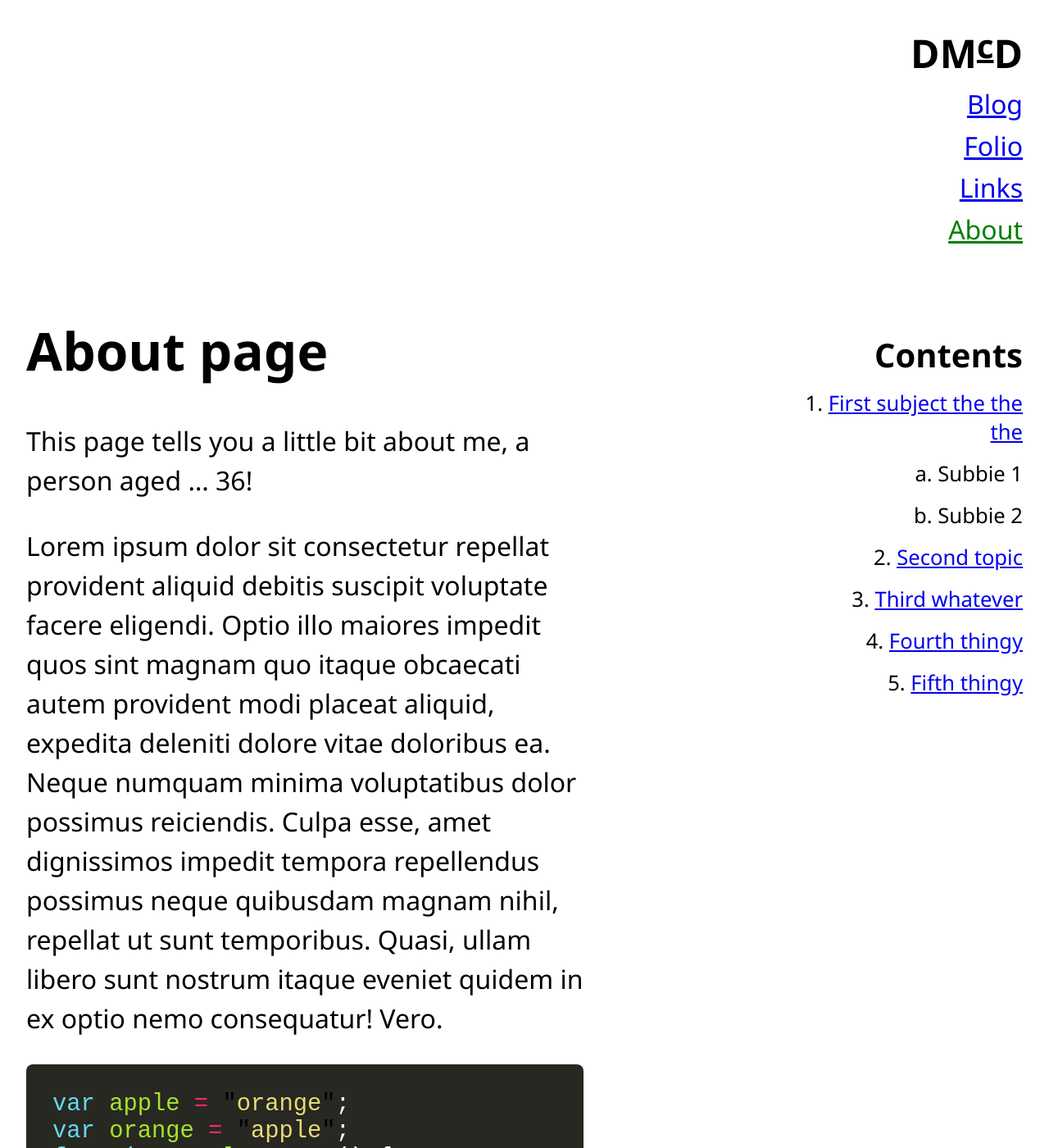
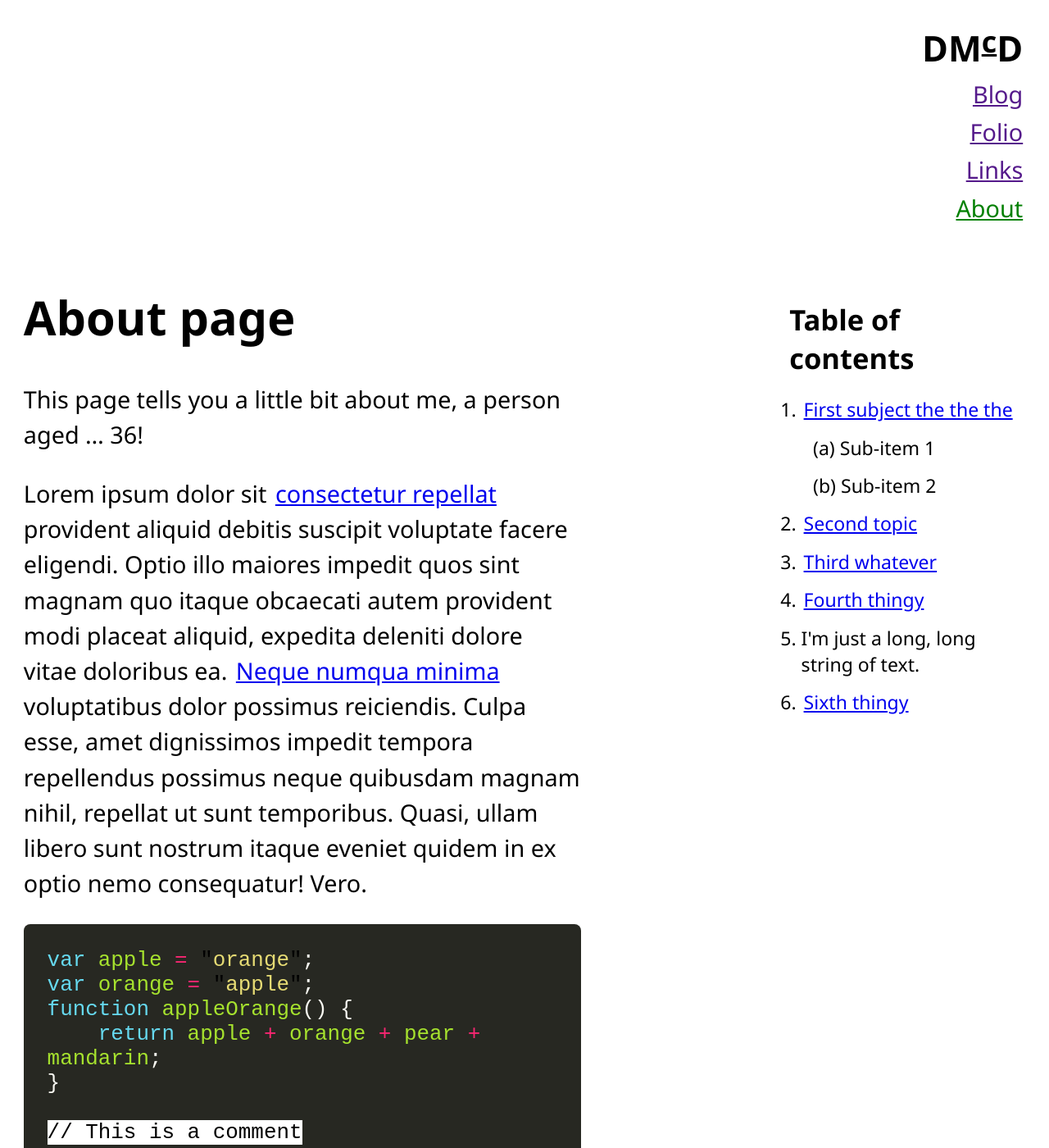
Before and after one commit to denismcdonald/blog, a Jekyll site: the page built from about.md, in a window 1280 px wide and 1400 px high. Shown: the whole window at 82% size. Built offline with Jekyll 4.4.1, drawn with Linux system fonts in a browser that asks for light colours.

Commit message:
TOC improvements

```diff
--- a/_data/navigation.yml
+++ b/_data/navigation.yml
@@ -1,10 +1,10 @@
 # - name: Home
 #   link: /
 - name: Blog
-  link: /
+  link: #
 - name: Folio
-  link: /
+  link: #
 - name: Links
-  link: /
+  link: #
 - name: About
   link: /about.html
--- a/_includes/toctest.html
+++ b/_includes/toctest.html
@@ -1,16 +1,16 @@
 <div class="toc">
-  <!-- <h3 class="toc-heading">Table of <span>contents</span></h3> -->
-  <h3 class="toc-heading"><span>Table of</span> Contents</h3>
+  <h2 class="toc-heading"><span>Table of contents</h2>
   <ul>
     <li><a href="/">First subject the the the</a>
       <ul>
-        <li>Subbie 1</li>
-        <li>Subbie 2</li>
+        <li>Sub-item 1</li>
+        <li>Sub-item 2</li>
       </ul>
     </li>
       <li><a href="/">Second topic</a></li>
       <li><a href="/">Third whatever</a></li>
       <li><a href="/">Fourth thingy</a></li>
-      <li><a href="/">Fifth thingy</a></li>
+      <li>I'm just a long, long string of text.</li>
+      <li><a href="/">Sixth thingy</a></li>
     </ul>
 </div>
--- a/_sass/main.scss
+++ b/_sass/main.scss
@@ -22,6 +22,19 @@
     font-size: 100%;
     padding: 0;
     margin: 0;
+}
+
+
+a {
+    padding: 0 3px;
+}
+
+
+a:hover {
+    background: #000;
+    border-radius: 3px;
+    color: #fff;
+    text-decoration: none;
 }
 
 
@@ -59,7 +72,7 @@
 nav a {
     display: inline-block;
     font-size: 1.25rem;
-    margin-bottom: 0.45rem;
+    margin-bottom: 0.25rem;
 }
 
 
@@ -70,6 +83,17 @@
     font-weight: bold;
     text-align: center;
     text-decoration: none;
+}
+
+
+nav a.home:hover {
+    background: #000;
+    color: #fff;
+}
+
+nav a.home:hover span {
+    text-decoration-color: lightblue;
+    -webkit-text-decoration-color: lightblue;
 }
 
 
@@ -114,14 +138,21 @@
 
 
 .toc {
-    background: linear-gradient(90deg, #efefef, #fff);
     border-radius: 8px;
-    margin: 4.5rem 0.5rem 0;
-    padding: 1rem;
+    margin: 4.5rem 0 0 0.25rem;
+}
+
+
+.toc-heading {
+    background-color: #fff;
+    border-radius: 8px;
+    margin: 0.5rem 0 0 0.5rem;
+    padding: 0.25rem 0.5rem 0 0.75rem;
 }
 
 
 .toc ul {
+    counter-reset: item;
     margin-bottom: 0.5rem;
 }
 
@@ -139,16 +170,18 @@
 
 
 .toc ul ul li {
-    list-style: lower-latin;
+    list-style: none;
     list-style-position: inside;
 }
 
 
-.toc-heading {
-    background-color: #fff;
-    border-radius: 8px;
-    margin: 1rem 0 0.25rem 0.5rem;
-    padding: 0.5rem 0.5rem 0.5rem 1rem;
+/*
+NB:  The following is a workaround to add parentheses around list sub-items; eg, 1(a), 2(b), etc.
+The zero-width space ("\200B") addresses the following accessibility concern: https://developer.mozilla.org/en-US/docs/Web/CSS/list-style#Accessibility_concerns
+*/
+.toc ul ul li:before        {
+    content: "("counter(item, lower-latin)")\200B\00a0";
+    counter-increment: item;
 }
 
 
@@ -162,11 +195,6 @@
 */
 
 @media (min-width: 540px) {
-
-
-    :root {
-        font-size: calc(1.2em + 1vw);
-    }
 
 
     .edit {
@@ -203,11 +231,6 @@
     }
 
 
-    nav a {
-        margin-bottom: 0.25rem;
-    }
-
-
     .toc {
         background: linear-gradient(transparent, transparent);
         float: right;
@@ -216,27 +239,26 @@
         padding: 0;
         position: -webkit-sticky;
         position: sticky;
-        text-align: right;
+        text-align: left;
         top: 0.25rem;
         width: 10rem;
     }
 
 
-     .toc-heading {
-        font-size: 1.25rem;
-        margin: 0 0 -0.35rem 0;
-        padding: 0;
-        text-align: right;
+    .toc ul {
+        padding-left: 0.5rem;
     }
 
 
-    .toc-heading span {
-        display: none;
+    .toc ul li {
+        list-style-position: outside;
     }
 
-    // .toc ul li::before {
-        // content: "\200B"; // Safari accessibility fix (see: https://developer.mozilla.org/en-US/docs/Web/CSS/list-style#Accessibility_concerns)
-    // }
+
+     .toc-heading {
+        margin: 0;
+        padding: 0;
+    }
 
 }
 
@@ -254,11 +276,6 @@
     }
 
 
-    .toc {
-        width: 12rem;
-    }
-
-
     .wrapper {
         margin-left: calc((100% - 1800px) / 2 + 232px);
     }
--- a/about.md
+++ b/about.md
@@ -11,7 +11,7 @@
 
 This page tells you a little bit about me, a person aged ... {{ page.age }}!
 
-Lorem ipsum dolor sit consectetur repellat provident aliquid debitis suscipit voluptate facere eligendi. Optio illo maiores impedit quos sint magnam quo itaque obcaecati autem provident modi placeat aliquid, expedita deleniti dolore vitae doloribus ea. Neque numquam minima voluptatibus dolor possimus reiciendis. Culpa esse, amet dignissimos impedit tempora repellendus possimus neque quibusdam magnam nihil, repellat ut sunt temporibus. Quasi, ullam libero sunt nostrum itaque eveniet quidem in ex optio nemo consequatur! Vero.
+Lorem ipsum dolor sit [consectetur repellat](#) provident aliquid debitis suscipit voluptate facere eligendi. Optio illo maiores impedit quos sint magnam quo itaque obcaecati autem provident modi placeat aliquid, expedita deleniti dolore vitae doloribus ea. [Neque numqua minima](#) voluptatibus dolor possimus reiciendis. Culpa esse, amet dignissimos impedit tempora repellendus possimus neque quibusdam magnam nihil, repellat ut sunt temporibus. Quasi, ullam libero sunt nostrum itaque eveniet quidem in ex optio nemo consequatur! Vero.
 
 {% highlight js %}
 var apple = "orange";
```
Also changed, not shown: 3 other files.
